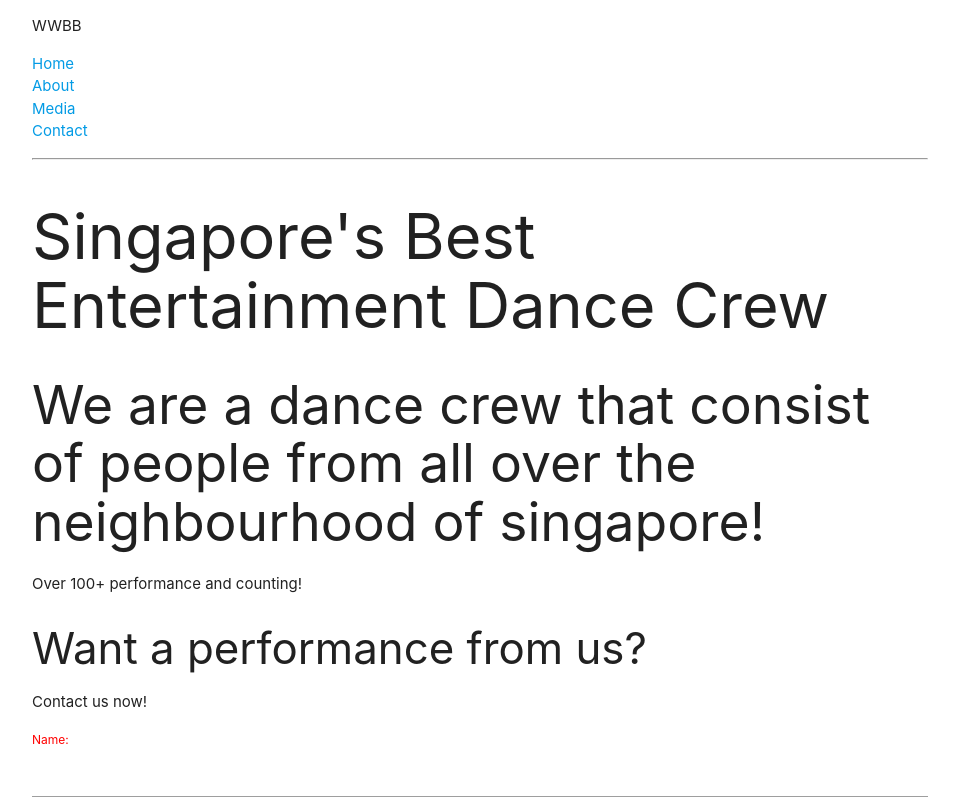
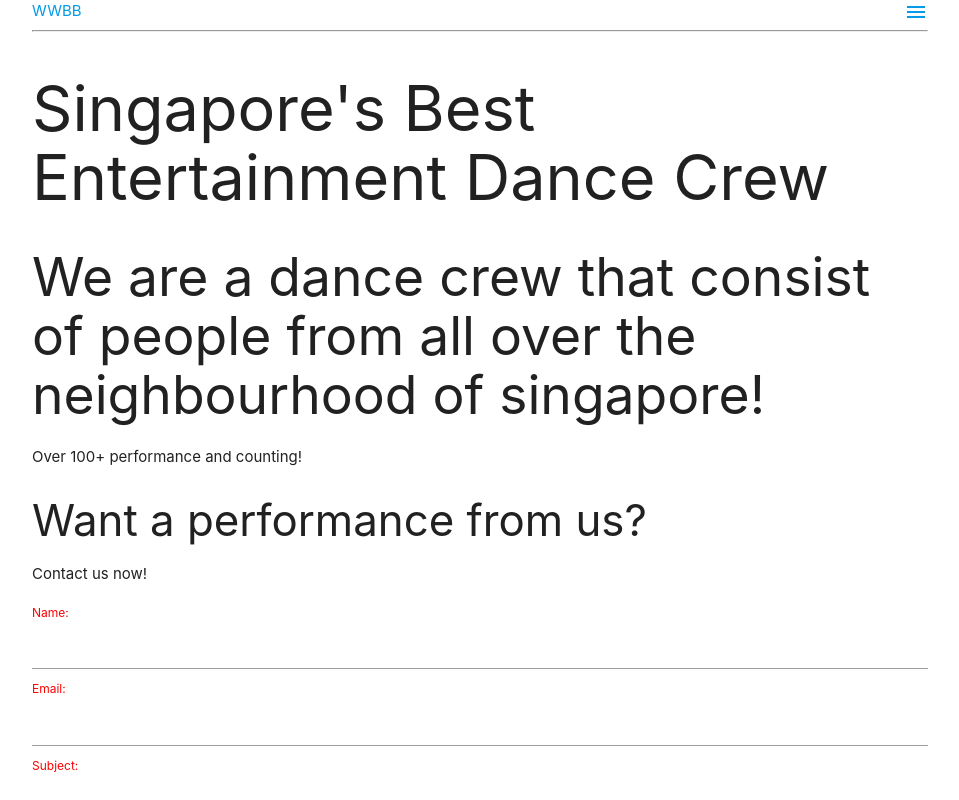
Before and after one commit to saywandeusher/Project-4-WWBB, a React app in the folder wwbb/: page / in a window 1280 px wide. Shown: the top 800 px of the page, without its empty margins (160-1119 px from the left). Built offline with nearby package versions, Linux system fonts and the light colour scheme.

Commit message:
nav bar styling ver1

```diff
--- a/wwbb/public/index.html
+++ b/wwbb/public/index.html
@@ -16,5 +16,6 @@
   <script src="bundle.js"></script>
   <!--JavaScript at end of body for optimized loading-->
   <script src="https://cdnjs.cloudflare.com/ajax/libs/materialize/1.0.0-rc.2/js/materialize.min.js"></script>
+  <script>var elems = document.querySelectorAll('.sidenav'); var instances = M.Sidenav.init(elems, {edge:'right'});</script>
 </body>
 </html>
--- a/wwbb/src/App.js
+++ b/wwbb/src/App.js
@@ -12,31 +12,32 @@ class App extends React.Component{
     this.state = {};
   }
 
+
   render() {
     return (
       <Router>
         <div className="container">
+          <div className="nav-container">
 
-            <div className="nav-logo">
-              <p>WWBB</p>
-            </div>
+            <a href="/" className="brand-logo">WWBB</a>
 
-            <div className="nav-bar">
-              <ul>
+              <ul id="slide-out" className="sidenav">
                 <li>
-                  <Link to="/">Home</Link>
+                  <Link className="sidenav-close" to="/">Home</Link>
                 </li>
                 <li>
-                  <Link to="/about">About</Link>
+                  <Link className="sidenav-close" to="/about">About</Link>
                 </li>
                 <li>
-                  <Link to="/media">Media</Link>
+                  <Link className="sidenav-close" to="/media">Media</Link>
                 </li>
                 <li>
-                  <Link to="/contact">Contact</Link>
+                  <Link className="sidenav-close" to="/contact">Contact</Link>
                 </li>
               </ul>
-            </div>
+              <a href="#" data-target="slide-out" className="sidenav-trigger right"><i className="material-icons">menu</i></a>
+
+          </div>
 
             <hr />
 
```
